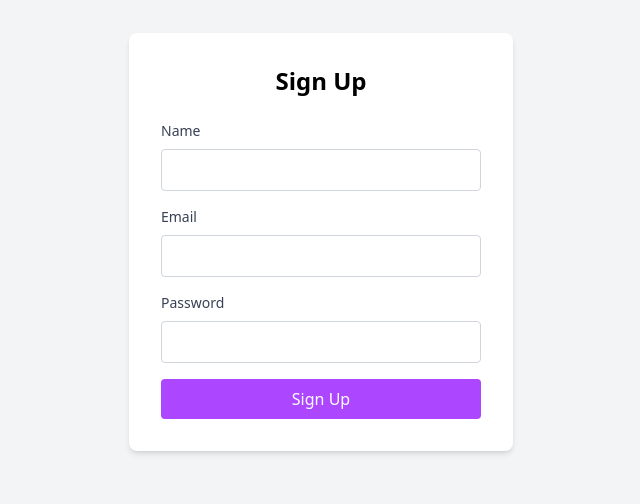
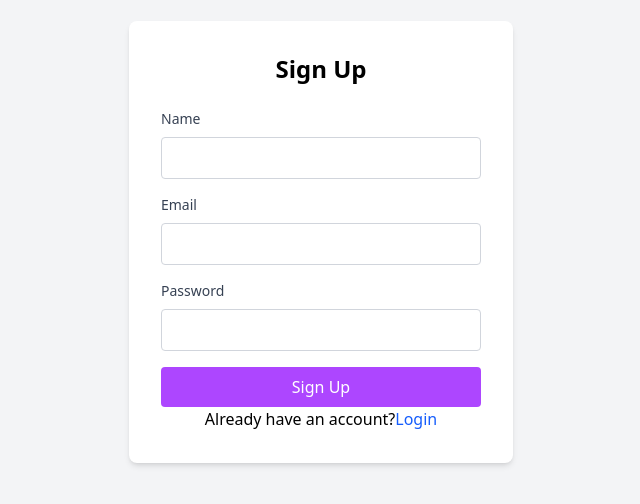
Before and after one commit to Vikash0277/boloforms-frontend, a React (Vite) app: page / in a window 1280 px wide. Shown: the part 158-662 px from the top of the page, without its empty margins (319-959 px from the left). Built offline with nearby package versions, Linux system fonts and the light colour scheme.

Commit message:
redirect to SignIn page

```diff
--- a/src/pages/SignIn.jsx
+++ b/src/pages/SignIn.jsx
@@ -1,5 +1,5 @@
 import { useState } from "react";
-import { useNavigate } from "react-router-dom";
+import { Link,useNavigate } from "react-router-dom";
 import axiosInstance from "../../utils/axiosInstance";
 
 export default function SignIn() {
@@ -69,6 +69,13 @@ export default function SignIn() {
           >
             Sign In
           </button>
+          <div className="flex items-center justify-center">
+            <h1>Don't have an account?</h1>
+            <Link to="/signup" className="text-blue-600 hover:underline">
+              SignUp
+            </Link>
+          </div>
+
         </form>
       </div>
     </div>
--- a/src/pages/SignUp.jsx
+++ b/src/pages/SignUp.jsx
@@ -1,5 +1,5 @@
 import { useState } from "react";
-import { useNavigate } from "react-router-dom";
+import { Link, useNavigate } from "react-router-dom";
 import axiosInstance from "../../utils/axiosInstance";
 
 export default function SignUp() {
@@ -67,6 +67,14 @@ export default function SignUp() {
             />
           </div>
           <button type="submit" className="w-full bg-purple-500 text-white py-2 rounded hover:bg-purple-600 transition duration-200">Sign Up</button>
+
+          <div className="flex items-center justify-center">
+            <h1>Already have an account?</h1>
+            <Link to="/signin" className="text-blue-600 hover:underline">
+              Login
+            </Link>
+          </div>
+
         </form>
       </div>
     </div>
```
